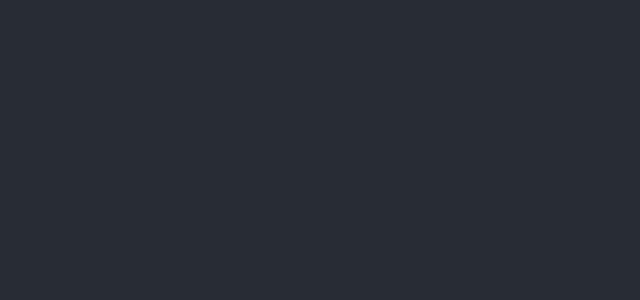
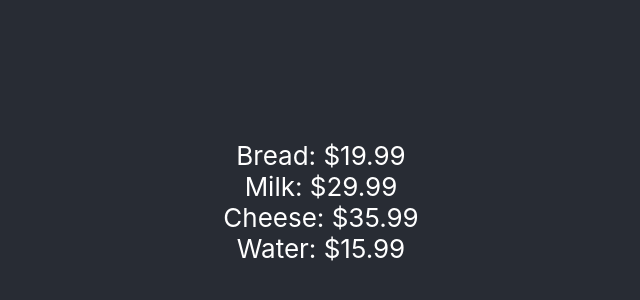
Before and after one commit to MaxMartinsen/JavaScript-Frameworks, a React (Create React App) app: page / in a window 1280 px wide. Shown: the part 198-498 px from the top of the page, without its empty margins (319-959 px from the left). Built offline with nearby package versions, Linux system fonts and the light colour scheme.

Commit message:
Level 1 process

```diff
--- a/src/App.js
+++ b/src/App.js
@@ -1,10 +1,38 @@
 import './App.css';
+import React, { createContext, useContext } from 'react';
+
+const products = [
+  { id: 0, title: 'Bread', price: 19.99 },
+  { id: 1, title: 'Milk', price: 29.99 },
+  { id: 2, title: 'Cheese', price: 35.99 },
+  { id: 3, title: 'Water', price: 15.99 },
+];
+
+const ProductContext = createContext();
 
 function App() {
   return (
-    <div className="App">
-      <header className="App-header">
-      </header>
+    <ProductContext.Provider value={products}>
+      <div className='App'>
+        <header className='App-header'>
+          <div>
+            <Products />
+          </div>
+        </header>
+      </div>
+    </ProductContext.Provider>
+  );
+}
+
+function Products() {
+  const productsFromContext = useContext(ProductContext);
+  return (
+    <div>
+      <ul>
+        {productsFromContext.map((product) => (
+          <li key={product.id}>{product.title}: ${product.price}</li>
+        ))}
+      </ul>
     </div>
   );
 }
```
